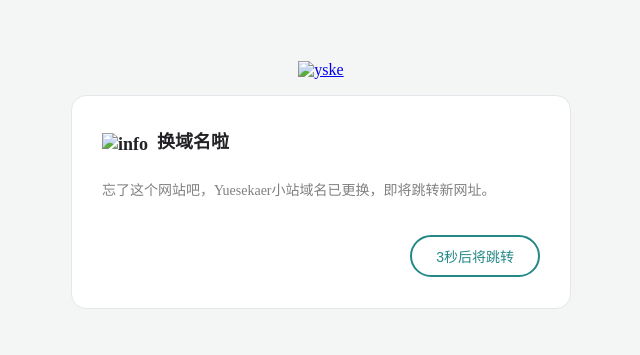
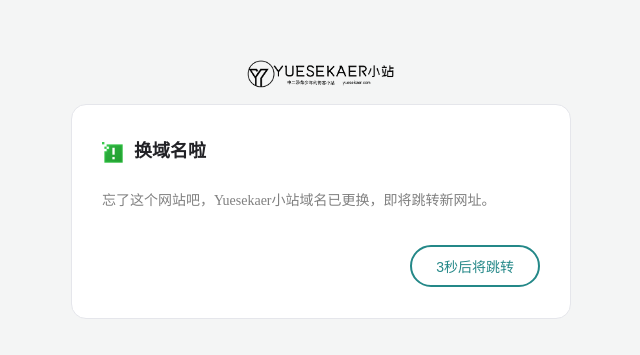
Before and after one commit to 123twhim/123twhim.github.io, a plain HTML site: page index.html in a window 1280 px wide. Shown: the part 105-460 px from the top of the page, without its empty margins (319-959 px from the left). Drawn offline with Linux system fonts and the light colour scheme.

Commit message:
Update index.html

```diff
--- a/index.html
+++ b/index.html
@@ -7,15 +7,15 @@
           content="width=device-width, user-scalable=no, initial-scale=1.0, maximum-scale=1.0, minimum-scale=1.0">
     <meta http-equiv="X-UA-Compatible" content="ie=edge">
     <link rel="stylesheet" type="text/css" href="style.css">
-    <link rel="icon" href="img/favicon.ico" type="image/x-icon"/> <!-- 修改图标-->
+    <link rel="icon" href="favicon.ico" type="image/x-icon"/> <!-- 修改图标-->
     <title>Yuesekaer小站-域名更换</title> <!-- 修改标题 -->
 </head>
 <body>
     <div class="logo-img">
-    <a href="https://yuesekaer.com/"> <img alt= "yske" src="img/logo_black.png" style="width:150px;height:auto;" /> </a> <!-- 修改 Logo-->
+    <a href="https://yuesekaer.com/"> <img alt= "yske" src="logo_black.png" style="width:150px;height:auto;" /> </a> <!-- 修改 Logo-->
     </div>
 <div id="box">
-    <div class="loading-text"><img class="loading-img" src="img/tips.png" alt="info">&nbsp;&nbsp;换域名啦</div>
+    <div class="loading-text"><img class="loading-img" src="tips.png" alt="info">&nbsp;&nbsp;换域名啦</div>
     <p class="link">忘了这个网站吧，Yuesekaer小站域名已更换，即将跳转新网址。
     <p class="btn-plane">
         <a href="https://yuesekaer.com/"><button>3秒后将跳转</button></a>
```
